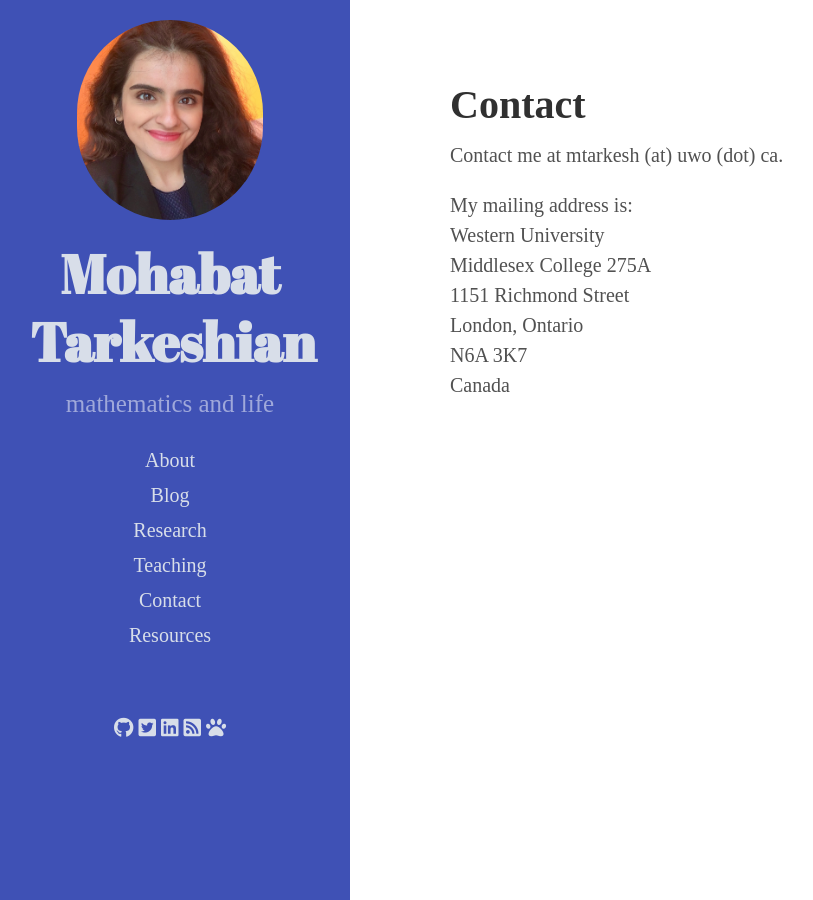
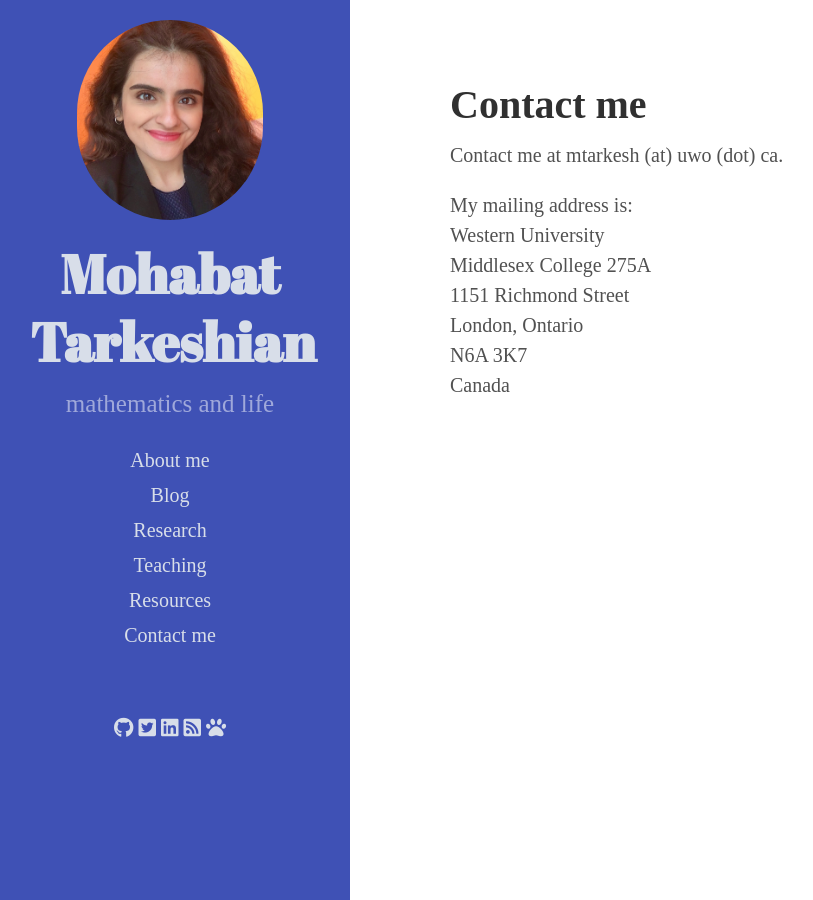
Before and after one commit to mohabatt/mohabatt.github.io, a Jekyll site: the page built from contact.md, in a window 1280 px wide. Shown: the whole page, without its empty margins (10-823 px from the left). Built offline with Jekyll 4.4.1, drawn with Linux system fonts in a browser that asks for light colours; nearby versions of some CDN libraries.

Commit message:
Updated Contact me

```diff
--- a/_includes/sidebar.html
+++ b/_includes/sidebar.html
@@ -11,12 +11,12 @@
     </div>
 
     <nav class="sidebar-nav">
-      <a class="sidebar-nav-item" href="/">About</a>
+      <a class="sidebar-nav-item" href="/">About me</a>
       <a class="sidebar-nav-item" href="/blog">Blog</a>
       <a class="sidebar-nav-item" href="/research">Research</a>
       <a class="sidebar-nav-item" href="/teaching">Teaching</a>
-      <a class="sidebar-nav-item" href="/contact">Contact</a>
       <a class="sidebar-nav-item" href="/resources">Resources</a>
+      <a class="sidebar-nav-item" href="/contact">Contact me</a>
       <!-- <span class="sidebar-nav-item">Currently v{{ site.version }}</span> -->
     </nav>
     <div class="social">
--- a/contact.md
+++ b/contact.md
@@ -1,6 +1,6 @@
 ---
 layout: page
-title: Contact
+title: Contact me
 ---
 
 Contact me at mtarkesh (at) uwo (dot) ca.
```
